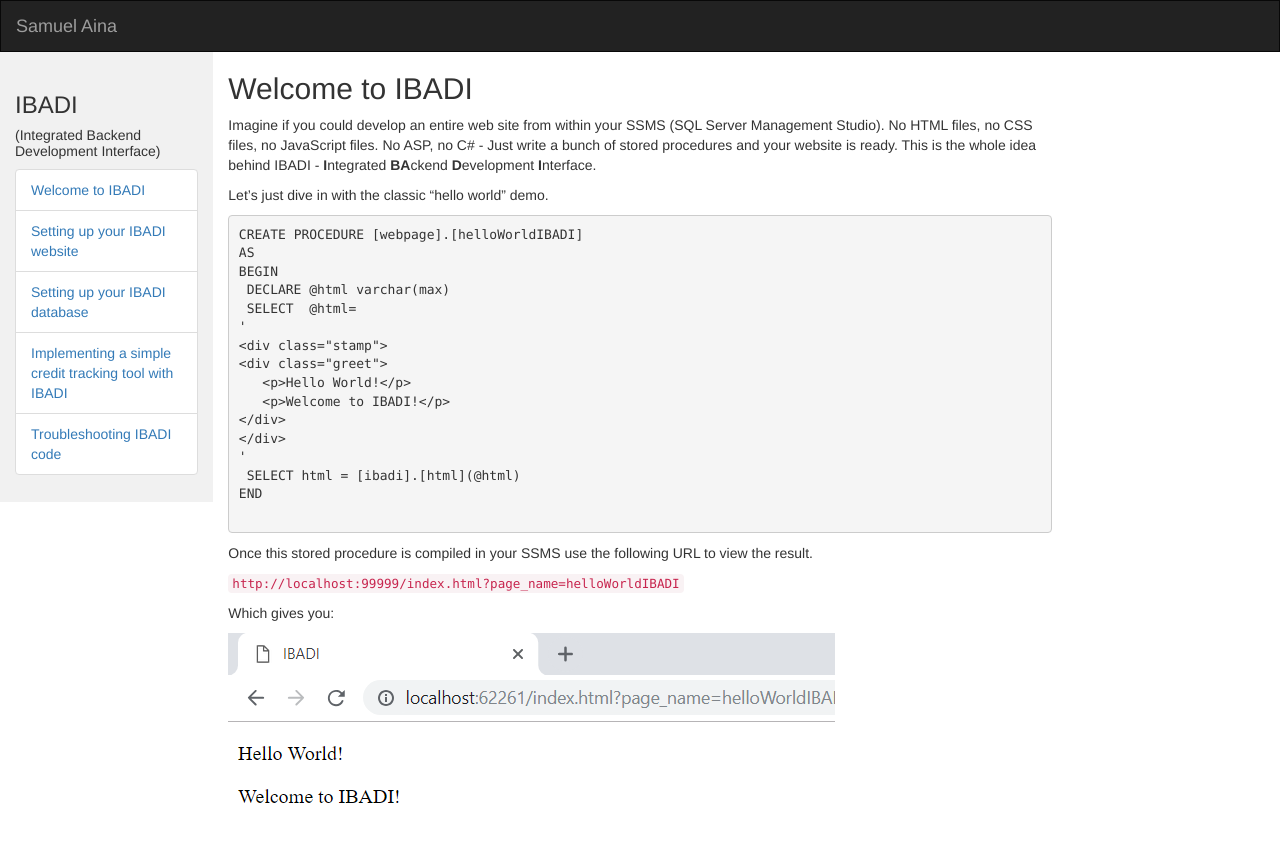
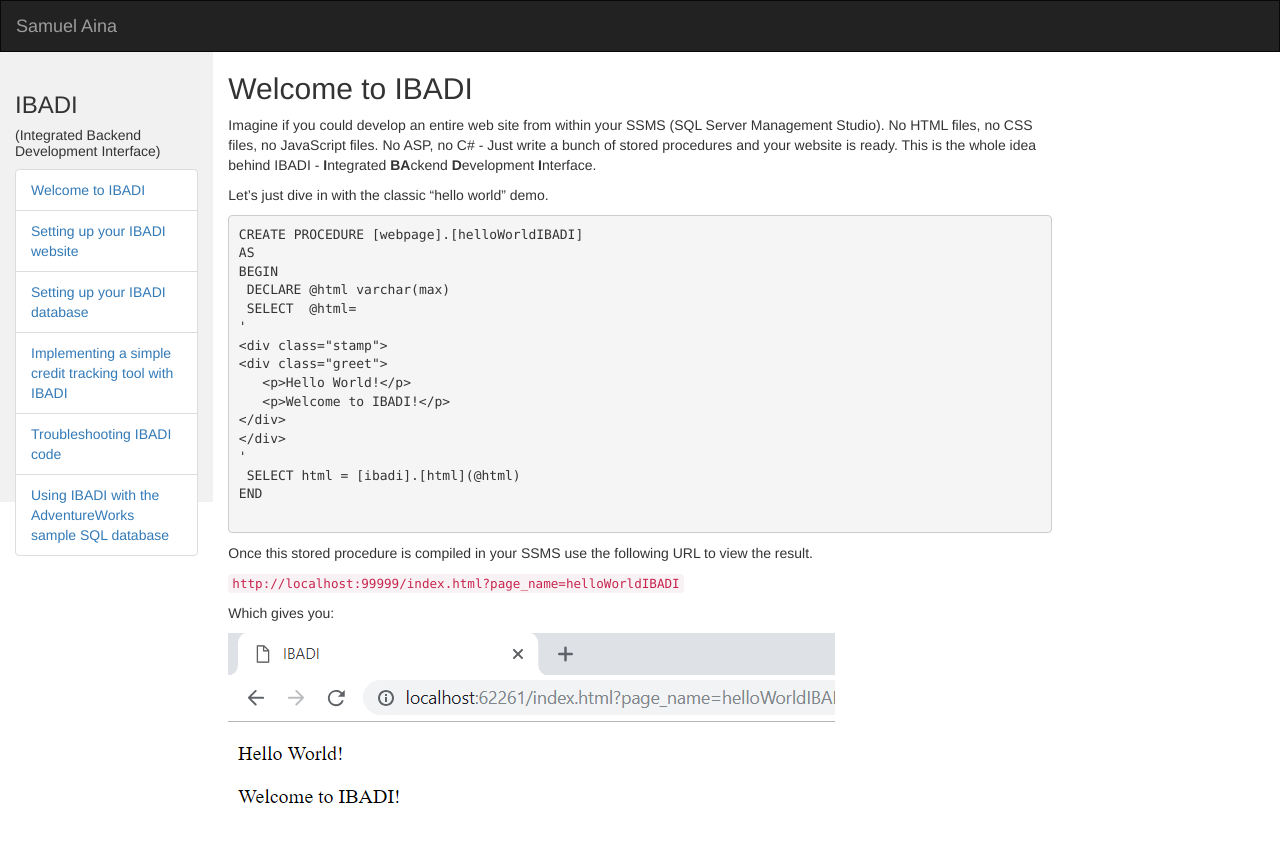
Before and after one commit to SamuelAina/IBADI-DOCS, a Jekyll site: the page built from index.md, in a window 1280 px wide and 900 px high. Shown: the top 842 px of the window. Built offline with Jekyll 4.4.1, drawn with Linux system fonts in a browser that asks for light colours; our own code applies the rules of GitHub Pages for plain Markdown files.

Commit message:
Added new link
Using IBADI with the AdventureWorks sample SQL database

```diff
--- a/_layouts/default.html
+++ b/_layouts/default.html
@@ -17,6 +17,8 @@ docs:
 - title: Troubleshooting IBADI code
   url: Troubleshooting_IBADI_code.html
 
+- title: Using IBADI with the AdventureWorks sample SQL database
+  url: Using_IBADI_with_the_AdventureWorks_sample_SQL_database.html
 ---
 <!doctype html>
 <html lang="{{ site.locale | slice: 0,2 | default: "en" }}" class="no-js">
```
